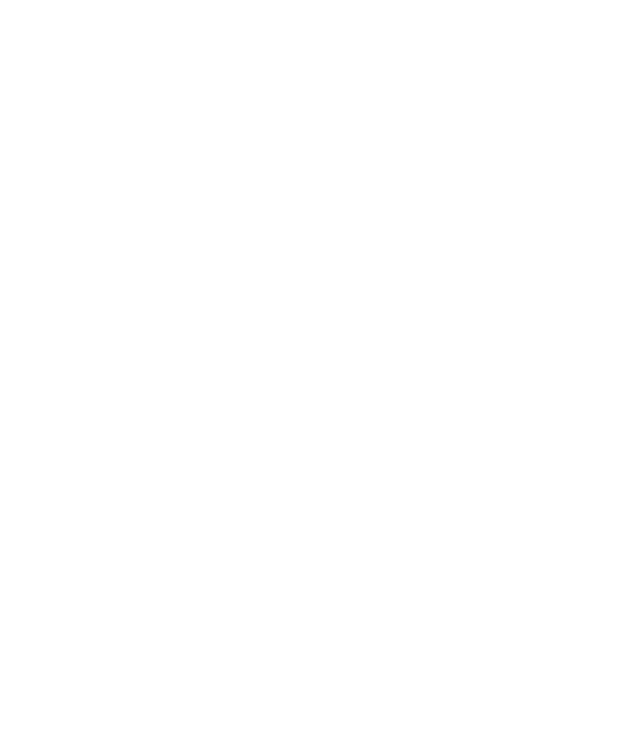
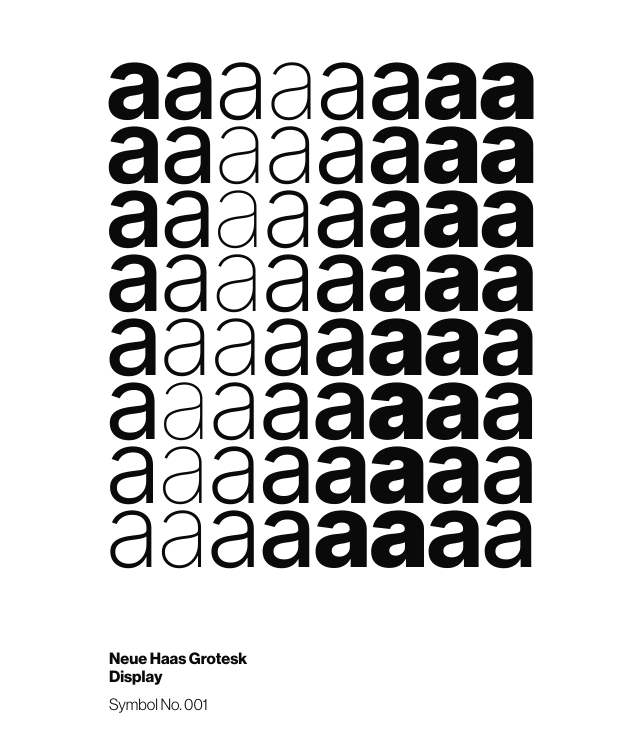
Before and after one commit to Skleran/playground, a Next.js app: page /components/neue-haas-design in a window 1280 px wide. Shown: the top 752 px of the page, without its empty margins (320-960 px from the left). Built offline with nearby package versions, Linux system fonts and the light colour scheme; no server answers.

Commit message:
Finished the design, with some flaws tho

```diff
--- a/src/app/components/(fullscreen)/neue-haas-design/page.tsx
+++ b/src/app/components/(fullscreen)/neue-haas-design/page.tsx
@@ -1,10 +1,36 @@
+"use client";
+
 import ComponentWrapper from "@/components/custom/component-wrapper";
 import React from "react";
+import AnimatedLetters from "@/components/custom/animated-letters";
 
 export default function Page() {
   return (
     <ComponentWrapper>
-      <div className="h-[100dvh] sm:h-auto sm:min-h-[100dvh] transition-all duration-400 ease-out max-w-[1400px] mx-auto p-6 grid grid-cols-12 grid-rows-12 overflow-hidden"></div>
+      <div className="h-[100dvh] sm:h-auto sm:min-h-[100dvh] transition-all duration-400 ease-out max-w-[1400px] mx-auto p-6 grid grid-cols-12 grid-rows-12 overflow-hidden">
+        <div className="col-span-12 row-start-1 row-span-9 flex flex-col items-center justify-center">
+          <AnimatedLetters text="aaaaaaaa" delay={0} />
+          <AnimatedLetters text="aaaaaaaa" delay={0.143} />
+          <AnimatedLetters text="aaaaaaaa" delay={0.285} />
+          <AnimatedLetters text="aaaaaaaa" delay={0.428} />
+          <AnimatedLetters text="aaaaaaaa" delay={0.571} />
+          <AnimatedLetters text="aaaaaaaa" delay={0.714} />
+          <AnimatedLetters text="aaaaaaaa" delay={0.857} />
+          <AnimatedLetters text="aaaaaaaa" delay={1} />
+        </div>
+        <div className="col-span-12 row-start-10 row-span-3 flex flex-col h-full justify-center font-neue-haas-display">
+          <div className="max-w-[33vw] py-4 w-full mx-auto flex">
+            <div className="leading-4.5 flex flex-col gap-[1.25vh]">
+              <p className="font-bold">
+                Neue Haas Grotesk
+                <br /> Display
+              </p>
+              <p>Symbol No. 001</p>
+            </div>
+            {/* <div className=""></div> */}
+          </div>
+        </div>
+      </div>
     </ComponentWrapper>
   );
 }
--- a/src/app/layout.tsx
+++ b/src/app/layout.tsx
@@ -102,7 +102,7 @@
       style: "normal",
     },
   ],
-  variable: "--neue-haas-display",
+  variable: "--font-neue-haas-display",
 });
 
 export const metadata: Metadata = {
--- /dev/null
+++ b/src/components/custom/animated-letters.tsx
@@ -0,0 +1,49 @@
+import { Variants, motion } from "motion/react";
+import React from "react";
+
+export default function AnimatedLetters({
+  delay,
+  text,
+}: {
+  delay?: number;
+  text: string;
+}) {
+  const container: Variants = {
+    animate: {
+      transition: {
+        staggerChildren: 0.5,
+        repeat: Infinity,
+        repeatType: "loop",
+        delayChildren: delay,
+      },
+    },
+  };
+
+  const letter: Variants = {
+    animate: {
+      "--wght": [100, 900, 100],
+      transition: {
+        duration: 4,
+        // ease: "easeInOut",
+        repeat: Infinity,
+      },
+    },
+  };
+
+  return (
+    <motion.span variants={container} animate="animate" className="flex">
+      {text.split("").map((char, i) => (
+        <motion.span
+          key={i}
+          variants={letter}
+          style={{
+            fontVariationSettings: `"wght" var(--wght)`,
+          }}
+          className="text-[20vw] leading-[13vw] sm:text-[15vw] sm:leading-[9.5vw] md:text-[13vw] md:leading-[8vw] lg:text-[clamp(1rem,8vw,10rem)] lg:leading-[clamp(0.1rem,5vw,6rem)] tracking-[-0.04em]"
+        >
+          {char === " " ? "\u00A0" : char}
+        </motion.span>
+      ))}
+    </motion.span>
+  );
+}
```
